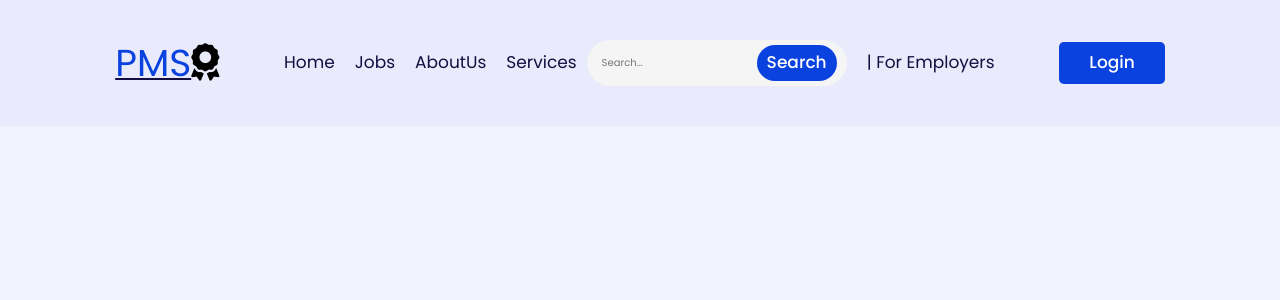
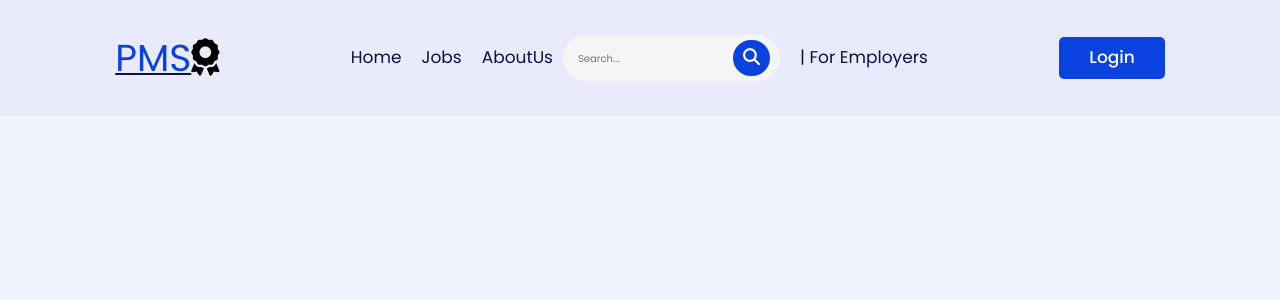
Before and after one commit to jaydipnemade/pmsystem, a React (Create React App) app: page /RecruiterLogin in a window 1280 px wide. Shown: the top 300 px of the page. Built offline with nearby package versions, Linux system fonts and the light colour scheme.

Commit message:
enhanced

```diff
--- a/src/App.js
+++ b/src/App.js
@@ -6,6 +6,7 @@ import Home from "./component/Home/Home";
 import ResumeBuilder from "./component/ResumeBuilder/ResumeBuilder";
 import UserLogin from "./component/UserLogin/UserLogin";
 import UserRegistration from "./component/UserRegistration/UserRegistration";
+import AboutUs from "./component/AboutUs/AboutUs";
 
 function App() {
   return (
@@ -17,6 +18,7 @@ function App() {
         <Route path="/ResumeBuilder" element={<ResumeBuilder />} />
         <Route path="/UserLogin" element={<UserLogin />} />
         <Route path="/UserRegistration" element={<UserRegistration />} />
+        <Route path="/AboutUs" element={<AboutUs />} />
       </Routes>
     </BrowserRouter>
   );
--- a/src/component/Navbar/navbar.js
+++ b/src/component/Navbar/navbar.js
@@ -64,13 +64,13 @@ function Navbar() {
           >
             AboutUs
           </Link>
-          <Link
+          {/* <Link
             to={"/Services"}
             className="nav-link active"
             style={{ backgroundColor: "transparent" }}
           >
             Services
-          </Link>
+          </Link> */}
           {/* Add the rounded search bar */}
           <div className="rounded-search">
             <input
@@ -79,7 +79,9 @@ function Navbar() {
               value={searchQuery}
               onChange={(e) => setSearchQuery(e.target.value)}
             />
-            <button className="btn1" onClick={() => handleSearch(searchQuery)}>Search</button>
+            <button className="btn1" onClick={() => handleSearch(searchQuery)}>
+              <i className="fa-solid fa-magnifying-glass"></i>
+            </button>
           </div>
           <div className="dropdown">
             <button className="dropdown-btn"> | For Employers</button>
```
